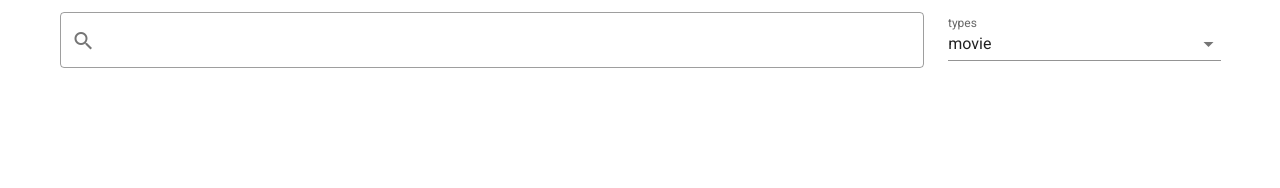
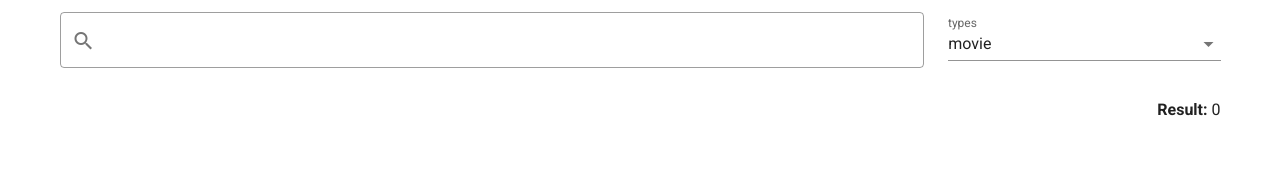
Before and after one commit to insu12021202/incross-study, a Vue app: page / in a window 1280 px wide. Shown: the top 188 px of the page. Built offline with nearby package versions, Linux system fonts and the light colour scheme.

Commit message:
Feat: 최종 결과 개수 노출

```diff
--- a/src/components/MovieList.vue
+++ b/src/components/MovieList.vue
@@ -1,5 +1,6 @@
 <template>
     <div>
+        <p class="result_number"><b>Result:</b> {{ totalResults }}</p>
         <v-row v-masonry item-selector=".item">
             <v-col v-for="(movie, idx) in movies" :key="idx" v-masonry-tile class="item" cols="12" lg="3" md="3" sm="6">
                 <v-card>
@@ -30,7 +31,7 @@ export default {
         window.removeEventListener('scroll', this.handleScroll);
     },
     computed: {
-        ...mapState('movie', ['movies', 'loading', 'noResults', 'page']),
+        ...mapState('movie', ['movies', 'loading', 'noResults', 'page', 'totalResults']),
         ...mapGetters('movie', ['isLastPage']),
     },
     methods: {
@@ -57,6 +58,10 @@ export default {
     height: 100%;
     background-color: lightgray;
 }
+.result_number {
+    margin-bottom: 10px;
+    text-align: right;
+}
 .footer-wrapper {
     display: flex;
     justify-content: center;
--- a/src/store/movie.js
+++ b/src/store/movie.js
@@ -8,6 +8,7 @@ export default {
         loading: false,
         movies: [],
         page: 1,
+        totalResults: 0,
         lastPage: null,
         noResults: null,
     }),
@@ -52,7 +53,8 @@ export default {
             const data = await dispatch('fetchMovies', state.page);
             if (data) {
                 const lastPage = Math.ceil(parseInt(data.totalResults) / 10);
-                commit('updateState', { lastPage });
+                const totalResults = data.totalResults;
+                commit('updateState', { lastPage, totalResults });
             }
         },
     },
```
